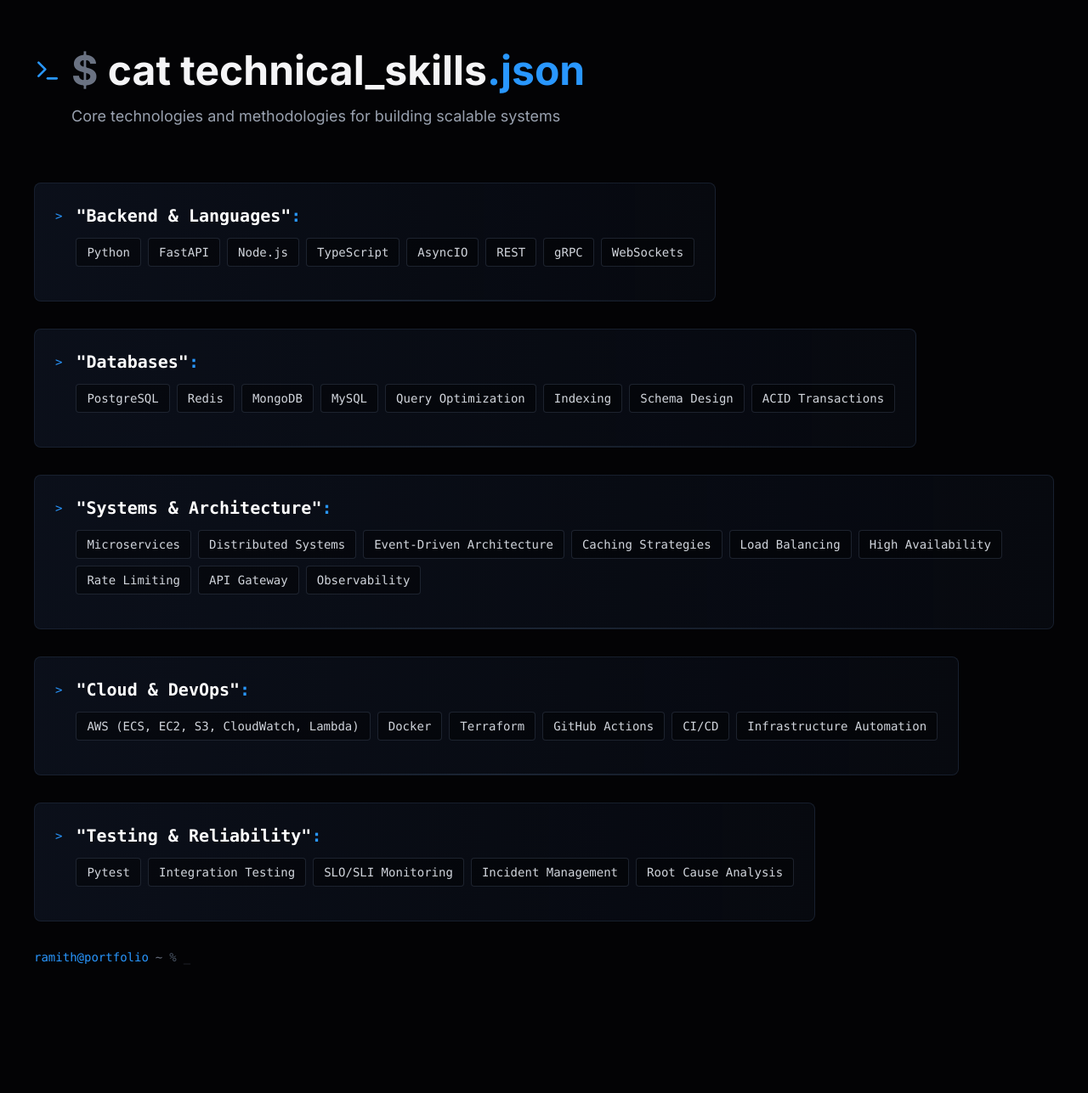
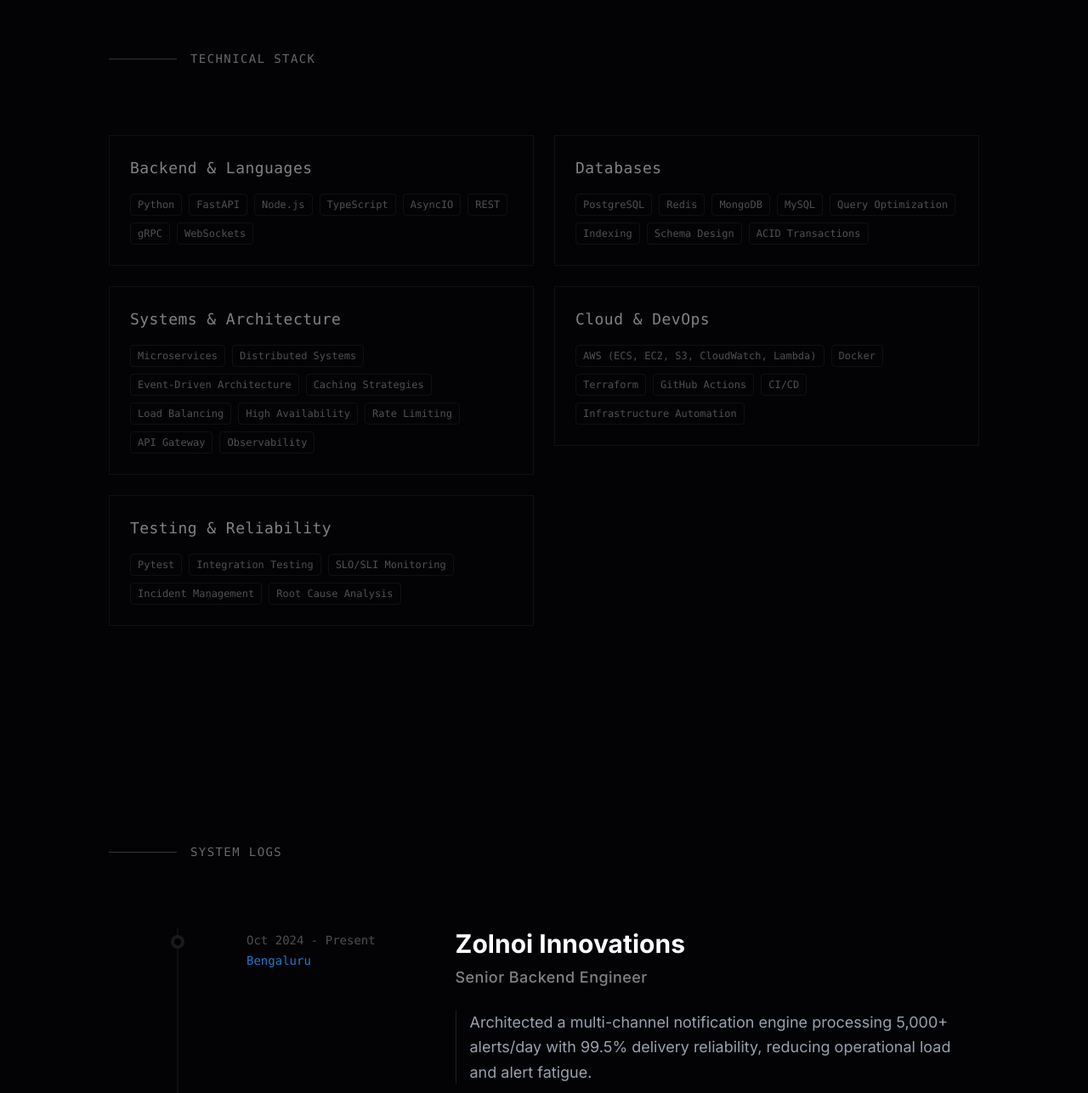
Before and after one commit to ramithks/portfolio, a React (Vite) app: page / in a window 1280 px wide. Shown: the part 1972-3259 px from the top of the page at 85% size. Built offline with nearby package versions, Linux system fonts and the light colour scheme.

Commit message:
refactor: Redesign Skills with horizontal grid and design system colors

```diff
--- a/src/sections/Skills.tsx
+++ b/src/sections/Skills.tsx
@@ -1,5 +1,4 @@
 import { Reveal } from "../components/ui/Reveal";
-import { Terminal } from "lucide-react";
 
 const skillCategories = [
     {
@@ -26,67 +25,39 @@
 
 export const Skills = () => {
     return (
-        <section id="skills" className="py-32 px-4 sm:px-10">
-            <div className="max-w-7xl mx-auto">
+        <section id="skills" className="py-32 px-4 md:px-10">
+            <div className="max-w-5xl mx-auto">
                 <Reveal>
-                    <div className="mb-16">
-                        {/* Terminal-style header */}
-                        <div className="flex items-center gap-3 mb-4">
-                            <Terminal className="text-primary" size={32} />
-                            <h2 className="text-4xl md:text-5xl font-bold">
-                                <span className="text-gray-500">$</span> cat technical_skills<span className="text-primary">.json</span>
-                            </h2>
-                        </div>
-                        <p className="text-gray-400 text-lg ml-11">
-                            Core technologies and methodologies for building scalable systems
-                        </p>
+                    <div className="flex items-center gap-4 mb-20">
+                        <div className="h-px w-20 bg-white/20"></div>
+                        <span className="text-white/40 font-mono tracking-widest uppercase text-sm">
+                            Technical Stack
+                        </span>
                     </div>
                 </Reveal>
 
-                <div className="space-y-8">
+                <div className="grid md:grid-cols-2 gap-6">
                     {skillCategories.map((category, idx) => (
                         <Reveal key={idx} delay={idx * 0.1}>
-                            <div className="group relative bg-gradient-to-r from-gray-900/60 to-gray-900/30 border border-gray-800/70 rounded-lg p-6 hover:border-primary/40 transition-all duration-300">
-                                {/* Category header - terminal style */}
-                                <div className="flex items-start gap-4 mb-4">
-                                    <span className="text-primary font-mono text-sm mt-1">{">"}</span>
-                                    <div className="flex-1">
-                                        <h3 className="text-xl font-bold text-white mb-3 font-mono">
-                                            "{category.title}"<span className="text-primary">:</span>
+                            <div className="border border-white/5 p-6 hover:border-white/10 transition-colors">
+                                <h3 className="text-lg font-mono text-white/50 mb-4 tracking-wide">
+                                    {category.title}
                                 </h3>
 
-                                        {/* Skills grid */}
                                 <div className="flex flex-wrap gap-2">
                                     {category.skills.map((skill, skillIdx) => (
                                         <span
                                             key={skillIdx}
-                                                    className="px-3 py-1.5 text-sm font-mono bg-black/40 text-gray-300 rounded border border-gray-700/50 hover:border-primary/60 hover:text-primary hover:bg-black/60 transition-all duration-200"
+                                            className="text-xs font-mono text-white/30 border border-white/5 px-2 py-1 rounded hover:text-primary hover:border-primary/20 transition-colors cursor-default"
                                         >
                                             {skill}
                                         </span>
                                     ))}
                                 </div>
                             </div>
-                                </div>
-
-                                {/* Subtle line separator */}
-                                {idx !== skillCategories.length - 1 && (
-                                    <div className="absolute bottom-0 left-6 right-6 h-px bg-gradient-to-r from-transparent via-gray-800 to-transparent" />
-                                )}
-                            </div>
                         </Reveal>
                     ))}
                 </div>
-
-                {/* Terminal prompt footer */}
-                <Reveal delay={0.6}>
-                    <div className="mt-8 text-gray-500 font-mono text-sm flex items-center gap-2">
-                        <span className="text-primary">ramith@portfolio</span>
-                        <span>~</span>
-                        <span className="text-gray-600">%</span>
-                        <span className="animate-pulse">_</span>
-                    </div>
-                </Reveal>
             </div>
         </section>
     );
```
Lines whose indentation alone changed are shown as unchanged.
